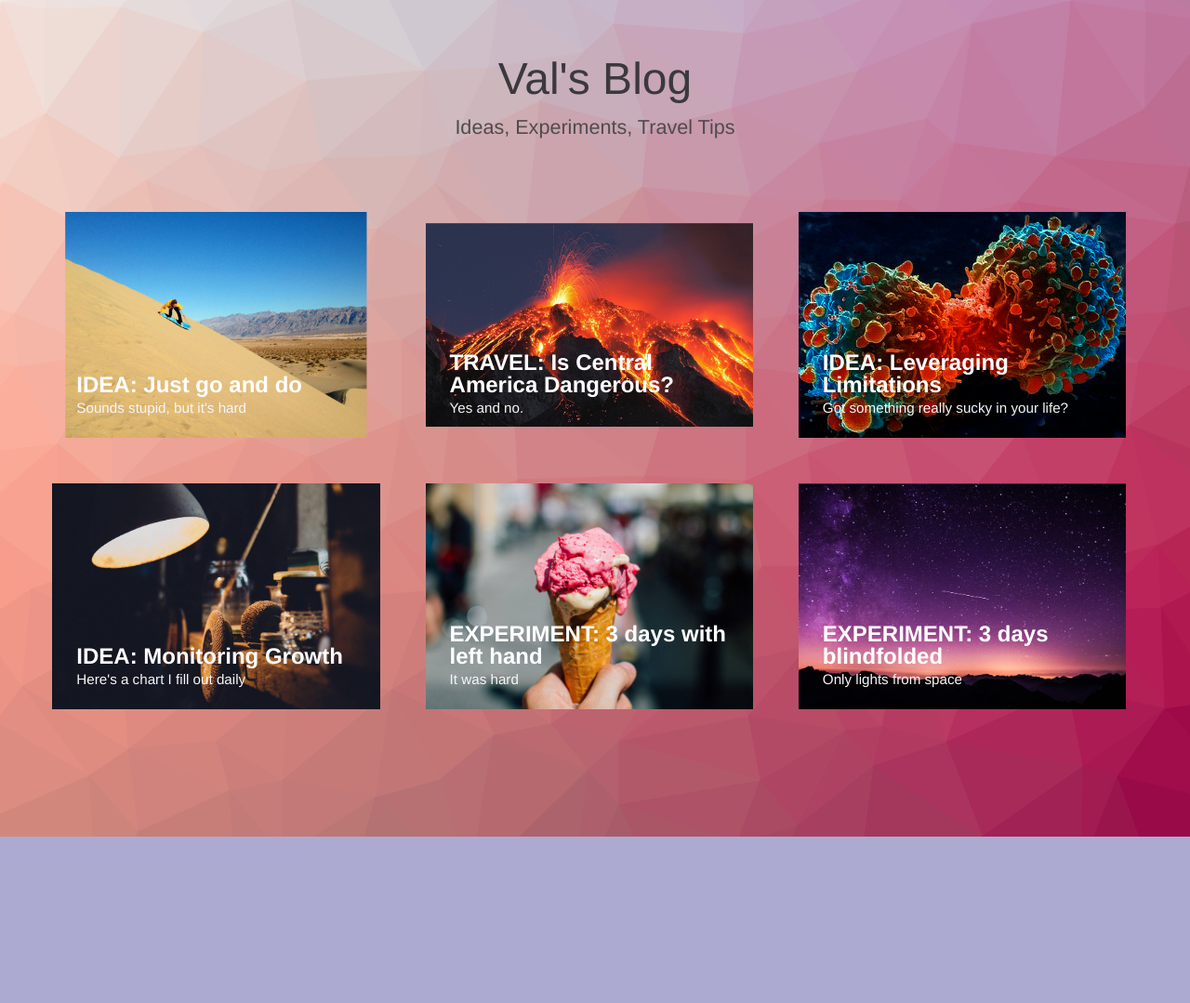
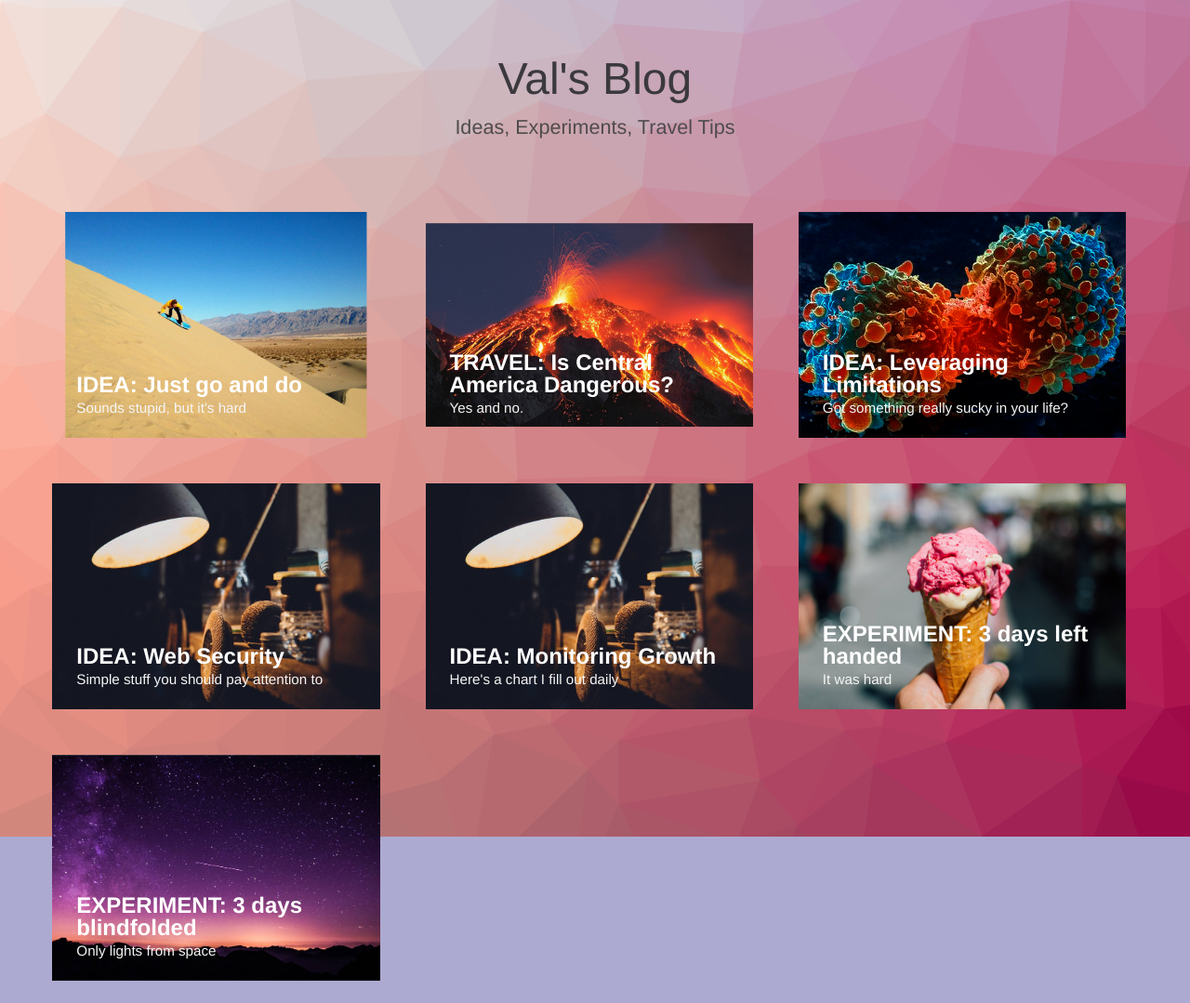
Before and after one commit to yermakova/yermakova.github.io, a Jekyll site: the page built from index.html, in a window 1280 px wide. Shown: the whole page at 93% size. Built offline with Jekyll 4.4.1, drawn with Linux system fonts in a browser that asks for light colours; before the commit the page ends 900 px from its top, so only the background shows below that.

Commit message:
another blog added

```diff
--- a/_posts/2015-04-24-i-lefthand.markdown
+++ b/_posts/2015-04-24-i-lefthand.markdown
@@ -1,5 +1,5 @@
 ---
-title:  "EXPERIMENT: 3 days with left hand"
+title:  "EXPERIMENT: 3 days left handed"
 subtitle: "It was hard"
 author: "Valeria"
 avatar: "img/authors/val.jpg"
--- /dev/null
+++ b/_posts/2017-02-26-security.markdown
@@ -0,0 +1,14 @@
+---
+title:  "IDEA: Web Security"
+subtitle: "Simple stuff you should pay attention to"
+author: "Valeria"
+avatar: "img/authors/val.jpg"
+image: "img/f.jpg"
+date:   2015-04-25 12:12:12
+---
+
+### Dolor sit amet?
+sadf
+
+### Aliquam suscipit.
+sadf
```
